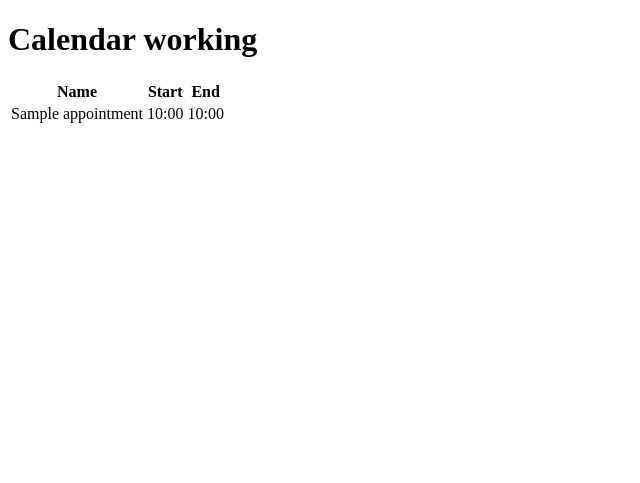
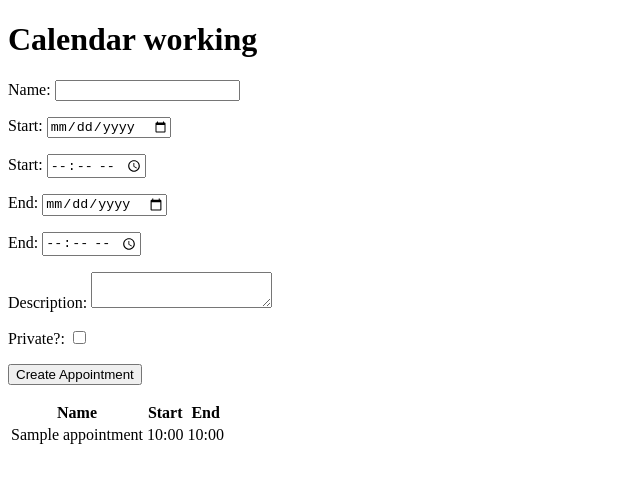
Before and after one commit to OsvaldoSalomon/calendar-this, a Flask app: page / in a window 1280 px wide. Shown: the top 483 px of the page, without its empty margins (0-640 px from the left). Run offline with Flask 2, Linux system fonts and the light colour scheme; a database or web service that is not in the repository returns one stand-in record (Sample ...); some libraries are stand-ins or nearby versions.

Commit message:
Created and rendered form

```diff
--- /dev/null
+++ b/app/forms.py
@@ -0,0 +1,17 @@
+from flask_wtf import FlaskForm
+from wtforms.validators import DataRequired
+from wtforms.fields import (
+    BooleanField, DateField, StringField, SubmitField, TextAreaField, TimeField
+)
+
+validatorRequired = [DataRequired()]
+
+class AppointmentForm(FlaskForm):
+    name = StringField("Name", validatorRequired)
+    start_datetime_date = DateField("Start", validatorRequired)
+    start_datetime_time = TimeField("Start", validatorRequired)
+    end_datetime_date = DateField("End", validatorRequired)
+    end_datetime_time = TimeField("End", validatorRequired)
+    description = TextAreaField("Description", validatorRequired)
+    private = BooleanField("Private?")
+    submit = SubmitField("Create Appointment")
--- a/app/routes.py
+++ b/app/routes.py
@@ -2,6 +2,7 @@ import os
 from flask import Blueprint
 from flask import render_template
 import psycopg2
+from .forms import AppointmentForm
 
 bp = Blueprint('main', __name__, '/')
 
@@ -14,6 +15,7 @@ CONNECTION_PARAMETERS = {
 
 @bp.route('/')
 def main():
+    form = AppointmentForm()
     with psycopg2.connect(**CONNECTION_PARAMETERS) as conn:
         with conn.cursor() as curs:
             curs.execute(
@@ -24,4 +26,4 @@ def main():
                 """
             )
             rows = curs.fetchall()
-    return render_template('main.html', rows=rows)
+    return render_template('main.html', rows=rows, form=form)
--- a/app/templates/main.html
+++ b/app/templates/main.html
@@ -6,6 +6,17 @@
 
 	<body>
 		<h1>Calendar working</h1>
+        <form method="post" action="/">
+            {{ form.csrf_token }}
+            <p>{{ form.name.label }}: {{ form.name }}</p>
+            <p>{{ form.start_datetime_date.label }}: {{ form.start_datetime_date }}</p>
+            <p>{{ form.start_datetime_time.label }}: {{ form.start_datetime_time }}</p>
+            <p>{{ form.end_datetime_date.label }}: {{ form.start_datetime_date }}</p>
+            <p>{{ form.end_datetime_time.label }}: {{ form.start_datetime_time }}</p>
+            <p>{{ form.description.label }}: {{ form.description }}</p>
+            <p>{{ form.private.label }}: {{ form.private }}</p>
+            <p>{{ form.submit }}</p>
+        </form>
 		<table>
 			<thead>
 				<tr>
```
